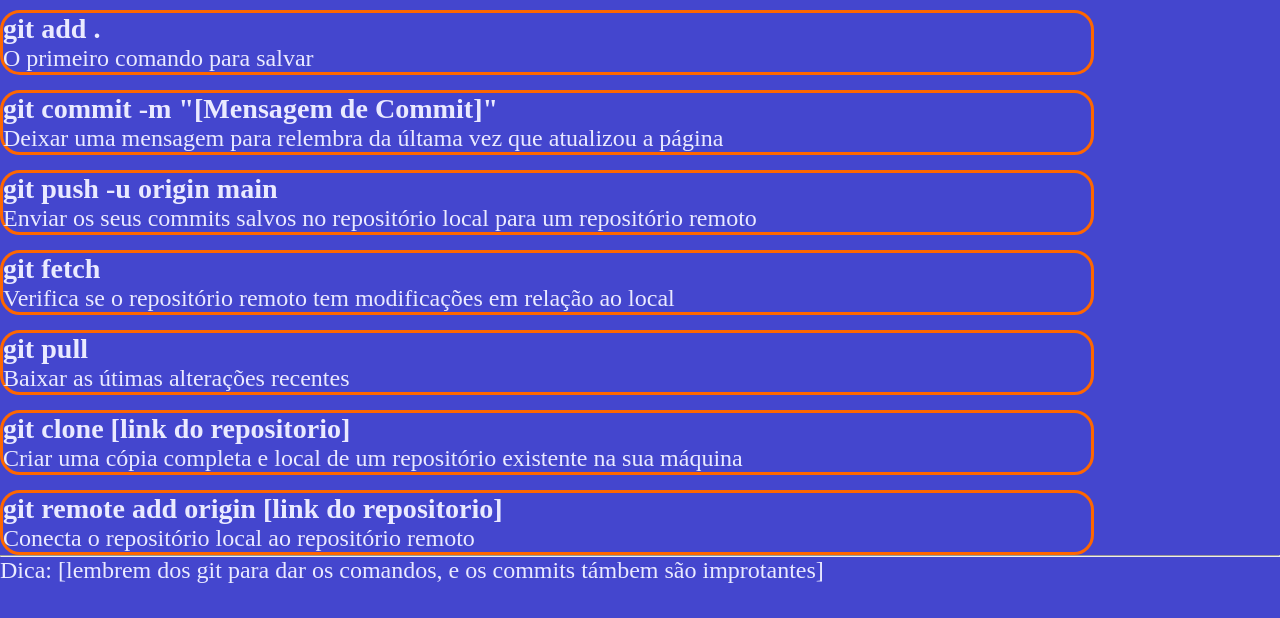
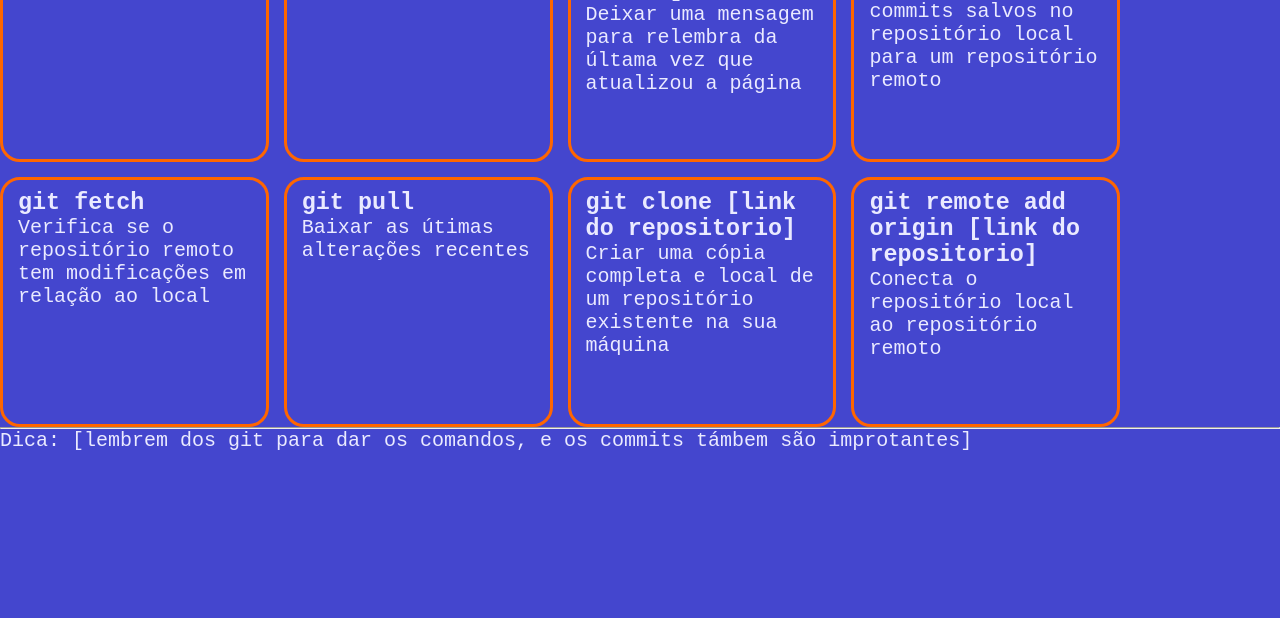
Before and after one commit to luanafelicidadesantos/guia, a plain HTML site: page index.html in a window 1280 px wide. Shown: the part 182-800 px from the top of the page. Drawn offline with Linux system fonts and the light colour scheme.

Commit message:
mudança no css

```diff
--- a/index.html
+++ b/index.html
@@ -3,6 +3,7 @@
 <head>
     <title>GUIA DE BOLSO</title>
     <link rel="stylesheet" href="style.css">
+    <meta name="viewport" content="width=device-width, initial-scale=1.0" />
 </head>
 
 <body>
--- a/style.css
+++ b/style.css
@@ -1,13 +1,13 @@
 *{
    margin: 0;
    padding: 0;
-
+   box-sizing: border-box;
 }
 
 body {
   background-color: #4446ce;
   color: #eaeaff;
-  font-family: monopace;
+  font-family: monospace;
   font-size: x-large;
 }
 
@@ -23,43 +23,19 @@ main {
   gap: 15px;
 }
 
-.cartaoComandos {
-  border: 3px solid #00ff;
+.cartaoComando {
+  border: 3px solid #0000ff;
   border-radius: 20px;
   width: 85vw;
   height: 20vh;
+  padding: 10px 15px;
 }
 
 /* Tablet */
 @media screen and (min-width: 768px) {
-   .grupoComandos {
-     flex-direction: row;
-     flex-wrap: wrap;
-   }
-
      .cartaoComando {
       border: 3px solid black;
-      border-radius: 20px;
-      flex-direction: column;
-      width: 85vw;
-
     }
-}
-
-    /* Celular */
-@media screen and (max-width: 600px) {
-    .grupoComandos {
-     flex-direction: row;
-     flex-wrap: wrap;
-
-   }
-
-    .cartaoComando {
-      border: 3px solid black;
-      border-radius: 20px;
-      width: 85vw;
-      flex-direction: column;
-}
 }
 
     /* computador */
@@ -72,7 +48,15 @@ main {
     .cartaoComando {
       border: 3px solid #ff6600;
       border-radius: 20px;
-      width: 85vw;
+      width: 21vw;
+      height: 250px;
       flex-direction: column;
+      transition: 200ms;
+    }
+
+    .cartaoComando:hover {
+      border: 5px solid #ffffff;
+      scale: 105%;
+
     }
 }
```
